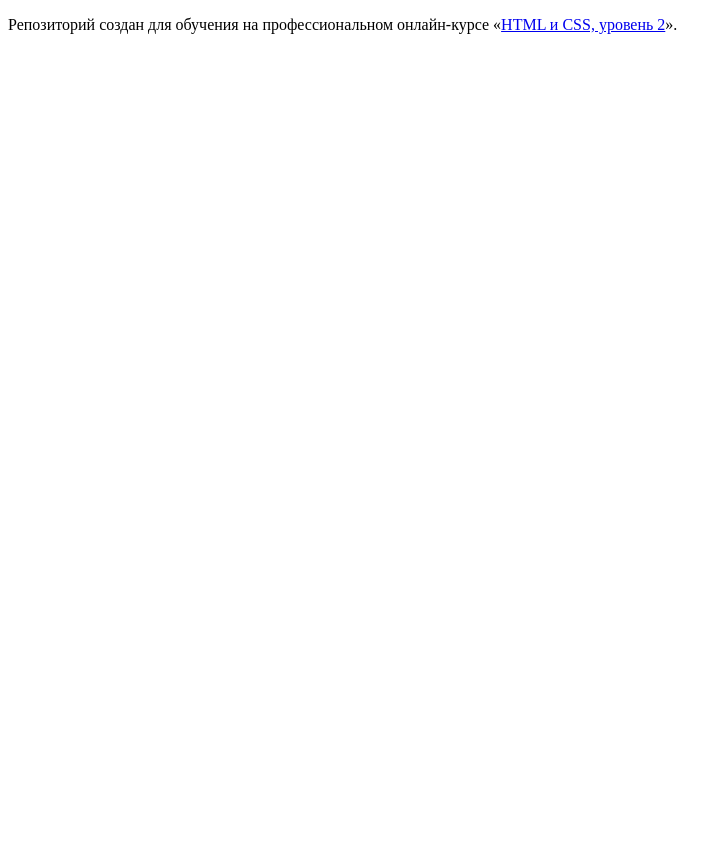
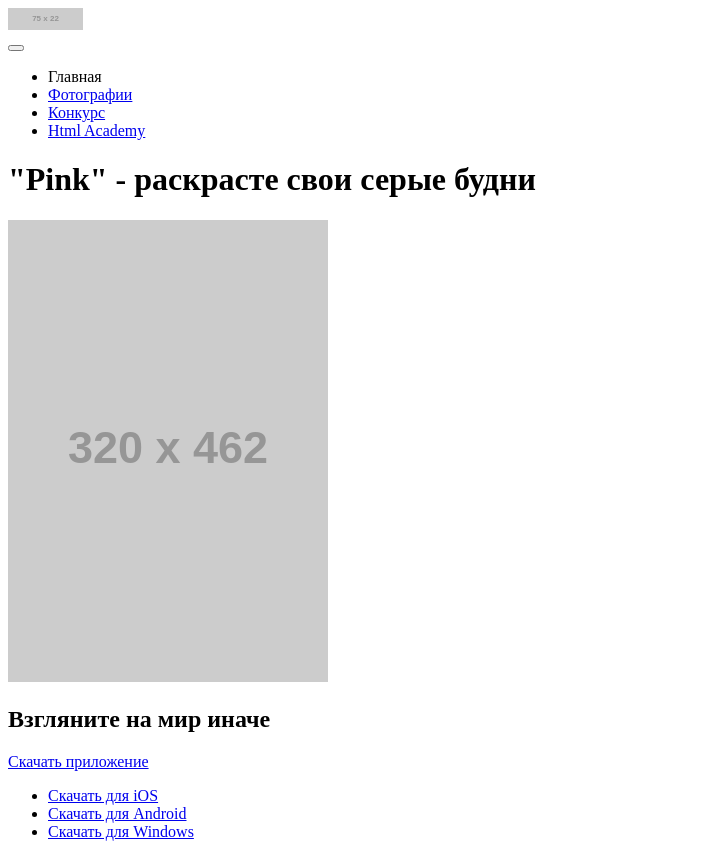
Before and after one commit to hottmillk/185217-pink-17, a website: page source/index.html in a window 1280 px wide. Shown: the whole page, without its empty margins (0-727 px from the left). Before the commit the page ends 800 px from the top, so only its background shows below. Drawn offline with Linux system fonts and the light colour scheme; placeholder pictures from the web are drawn by us.

Commit message:
начал разметку по БЭМ

```diff
--- a/source/index.html
+++ b/source/index.html
@@ -5,8 +5,54 @@
     <title>HTML Academy: Пинк</title>
   </head>
   <body>
-
-    <p>Репозиторий создан для обучения на профессиональном онлайн‑курсе «<a href="https://htmlacademy.ru/intensive/adaptive">HTML и CSS, уровень 2</a>».</p>
-
+    <div class="page-wrapper">
+      <header class="page-header">
+        <div class="page-header__wrap">
+          <a class="page-header__logo">
+            <img class="page-header__logo-image" src="http://placehold.it/75x22" alt="logo Pink" width="75" height="22">
+          </a>
+        </div>
+        <nav class="main-nav">
+          <button class="main-nav__toggle" type="button"></button>
+          <div class="main-nav__wrapper">
+            <ul class="main-nav__list site-list">
+              <li class="site-list__item site-list__item--active">
+                <a>Главная</a>
+              </li>
+              <li class="site-list__item">
+                <a href="#">Фотографии</a>
+              </li>
+              <li class="site-list__item">
+                <a href="#">Конкурс</a>
+              </li>
+              <li class="site-list__item">
+                <a href="#">Html Academy</a>
+              </li>
+            </ul>
+          </div>
+        </nav>
+      </header>
+      <main class="page-main">
+        <h1 class="visually-hidden">"Pink" - раскрасте свои серые будни</h1>
+        <section class="page-main__download">
+          <img src="http://placehold.it/320x462">
+          <div class="page-main__download-content">
+            <h2 class="visually-hidden">Взгляните на мир иначе</h2>
+            <a href="#" class="button button--download">Скачать приложение</a>
+            <ul class="page-main__download-list">
+              <li class="page-main__download-list-item">
+                <a href="#" class="page-main__download-list-item--apple">Скачать для iOS</a>
+              </li>
+              <li class="page-main__download-list-item">
+                <a href="#" class="page-main__download-list-item--android">Скачать для Android</a>
+              </li>
+              <li class="page-main__download-list-item">
+                <a href="#" class="page-main__download-list-item--windows">Скачать для Windows</a>
+              </li>
+            </ul>
+          </div>
+        </section>
+      </main>
+    </div>
   </body>
 </html>
```
